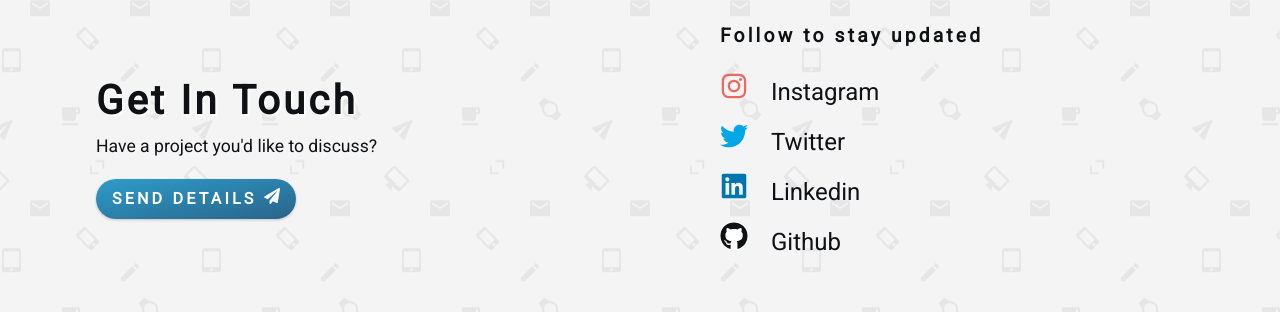
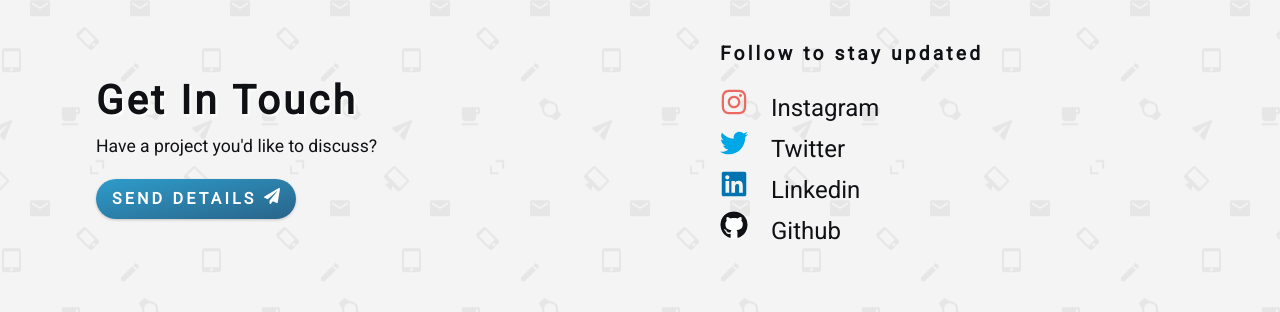
Before and after one commit to yodkwtf/yodkwtf.com, a React (Create React App) app: page / in a window 1280 px wide. Shown: the part 4761-5073 px from the top of the page. Built offline with nearby package versions, Linux system fonts and the light colour scheme.

Commit message:
previous commit fixed

```diff
--- a/src/index.css
+++ b/src/index.css
@@ -1098,10 +1098,10 @@ CONTACT
 .social-icon {
   font-size: 2rem;
   transition: var(--transition);
+  line-height: 1;
 }
 .social-icon .fa {
   transition: var(--transition);
-  line-height: 1;
 }
 .twitter {
   color: #00a7e7;
```
